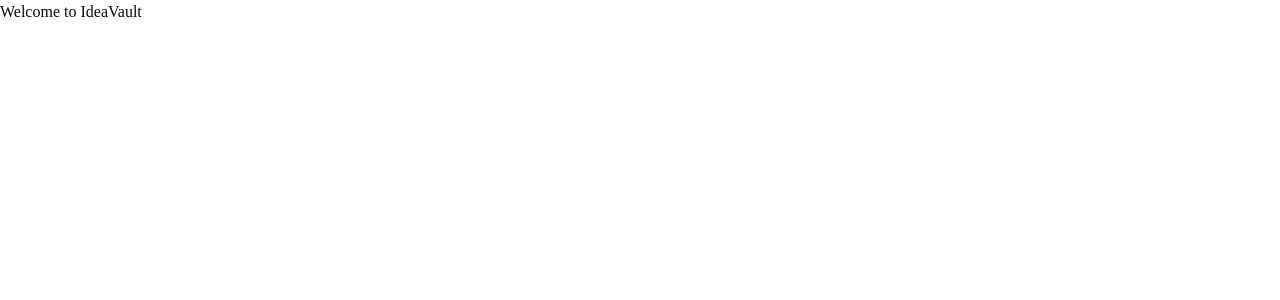
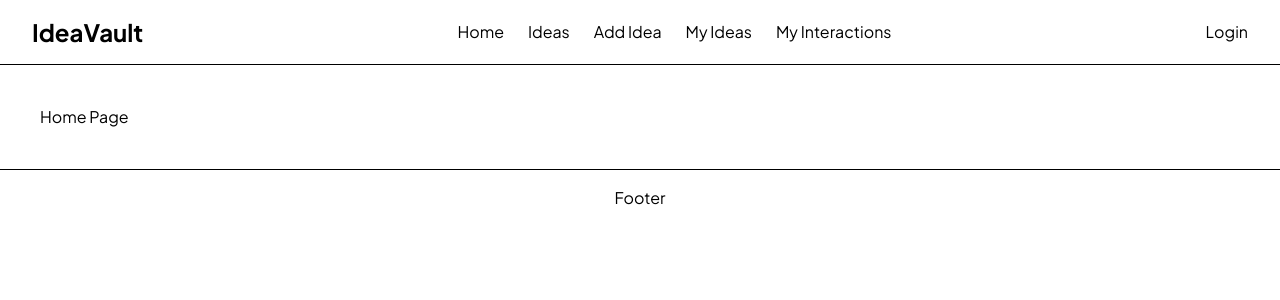
Before and after one commit to Arif7991/idea-vault-client, a Next.js app: page / in a window 1280 px wide. Shown: the top 300 px of the page. Built offline with nearby package versions, Linux system fonts and the light colour scheme.

Commit message:
Setup design system and global styles

```diff
--- /dev/null
+++ b/src/app/(main)/layout.js
@@ -0,0 +1,12 @@
+import Navbar from "@/components/shared/Navbar";
+import Footer from "@/components/shared/Footer";
+
+export default function MainLayout({ children }) {
+  return (
+    <>
+      <Navbar />
+      {children}
+      <Footer />
+    </>
+  );
+}
--- /dev/null
+++ b/src/app/(main)/page.jsx
@@ -0,0 +1,7 @@
+export default function Home() {
+  return (
+    <div className="p-10">
+      Home Page
+    </div>
+  );
+}
--- a/src/app/globals.css
+++ b/src/app/globals.css
@@ -2,129 +2,13 @@
 @import "tw-animate-css";
 @import "shadcn/tailwind.css";
 
-@custom-variant dark (&:is(.dark *));
-
-@theme inline {
-  --color-background: var(--background);
-  --color-foreground: var(--foreground);
-  --font-sans: var(--font-sans);
-  --font-mono: var(--font-geist-mono);
-  --font-heading: var(--font-sans);
-  --color-sidebar-ring: var(--sidebar-ring);
-  --color-sidebar-border: var(--sidebar-border);
-  --color-sidebar-accent-foreground: var(--sidebar-accent-foreground);
-  --color-sidebar-accent: var(--sidebar-accent);
-  --color-sidebar-primary-foreground: var(--sidebar-primary-foreground);
-  --color-sidebar-primary: var(--sidebar-primary);
-  --color-sidebar-foreground: var(--sidebar-foreground);
-  --color-sidebar: var(--sidebar);
-  --color-chart-5: var(--chart-5);
-  --color-chart-4: var(--chart-4);
-  --color-chart-3: var(--chart-3);
-  --color-chart-2: var(--chart-2);
-  --color-chart-1: var(--chart-1);
-  --color-ring: var(--ring);
-  --color-input: var(--input);
-  --color-border: var(--border);
-  --color-destructive: var(--destructive);
-  --color-accent-foreground: var(--accent-foreground);
-  --color-accent: var(--accent);
-  --color-muted-foreground: var(--muted-foreground);
-  --color-muted: var(--muted);
-  --color-secondary-foreground: var(--secondary-foreground);
-  --color-secondary: var(--secondary);
-  --color-primary-foreground: var(--primary-foreground);
-  --color-primary: var(--primary);
-  --color-popover-foreground: var(--popover-foreground);
-  --color-popover: var(--popover);
-  --color-card-foreground: var(--card-foreground);
-  --color-card: var(--card);
-  --radius-sm: calc(var(--radius) * 0.6);
-  --radius-md: calc(var(--radius) * 0.8);
-  --radius-lg: var(--radius);
-  --radius-xl: calc(var(--radius) * 1.4);
-  --radius-2xl: calc(var(--radius) * 1.8);
-  --radius-3xl: calc(var(--radius) * 2.2);
-  --radius-4xl: calc(var(--radius) * 2.6);
+@theme {
+  --color-primary: #4f46e5;
+  --color-secondary: #06b6d4;
+  --color-success: #10b981;
+  --color-warning: #f59e0b;
+  --color-danger: #f43f5e;
 }
-
-:root {
-  --background: oklch(1 0 0);
-  --foreground: oklch(0.145 0 0);
-  --card: oklch(1 0 0);
-  --card-foreground: oklch(0.145 0 0);
-  --popover: oklch(1 0 0);
-  --popover-foreground: oklch(0.145 0 0);
-  --primary: oklch(0.205 0 0);
-  --primary-foreground: oklch(0.985 0 0);
-  --secondary: oklch(0.97 0 0);
-  --secondary-foreground: oklch(0.205 0 0);
-  --muted: oklch(0.97 0 0);
-  --muted-foreground: oklch(0.556 0 0);
-  --accent: oklch(0.97 0 0);
-  --accent-foreground: oklch(0.205 0 0);
-  --destructive: oklch(0.577 0.245 27.325);
-  --border: oklch(0.922 0 0);
-  --input: oklch(0.922 0 0);
-  --ring: oklch(0.708 0 0);
-  --chart-1: oklch(0.87 0 0);
-  --chart-2: oklch(0.556 0 0);
-  --chart-3: oklch(0.439 0 0);
-  --chart-4: oklch(0.371 0 0);
-  --chart-5: oklch(0.269 0 0);
-  --radius: 0.625rem;
-  --sidebar: oklch(0.985 0 0);
-  --sidebar-foreground: oklch(0.145 0 0);
-  --sidebar-primary: oklch(0.205 0 0);
-  --sidebar-primary-foreground: oklch(0.985 0 0);
-  --sidebar-accent: oklch(0.97 0 0);
-  --sidebar-accent-foreground: oklch(0.205 0 0);
-  --sidebar-border: oklch(0.922 0 0);
-  --sidebar-ring: oklch(0.708 0 0);
+.container {
+  @apply mx-auto max-w-7xl px-4 sm:px-6 lg:px-8;
 }
-
-.dark {
-  --background: oklch(0.145 0 0);
-  --foreground: oklch(0.985 0 0);
-  --card: oklch(0.205 0 0);
-  --card-foreground: oklch(0.985 0 0);
-  --popover: oklch(0.205 0 0);
-  --popover-foreground: oklch(0.985 0 0);
-  --primary: oklch(0.922 0 0);
-  --primary-foreground: oklch(0.205 0 0);
-  --secondary: oklch(0.269 0 0);
-  --secondary-foreground: oklch(0.985 0 0);
-  --muted: oklch(0.269 0 0);
-  --muted-foreground: oklch(0.708 0 0);
-  --accent: oklch(0.269 0 0);
-  --accent-foreground: oklch(0.985 0 0);
-  --destructive: oklch(0.704 0.191 22.216);
-  --border: oklch(1 0 0 / 10%);
-  --input: oklch(1 0 0 / 15%);
-  --ring: oklch(0.556 0 0);
-  --chart-1: oklch(0.87 0 0);
-  --chart-2: oklch(0.556 0 0);
-  --chart-3: oklch(0.439 0 0);
-  --chart-4: oklch(0.371 0 0);
-  --chart-5: oklch(0.269 0 0);
-  --sidebar: oklch(0.205 0 0);
-  --sidebar-foreground: oklch(0.985 0 0);
-  --sidebar-primary: oklch(0.488 0.243 264.376);
-  --sidebar-primary-foreground: oklch(0.985 0 0);
-  --sidebar-accent: oklch(0.269 0 0);
-  --sidebar-accent-foreground: oklch(0.985 0 0);
-  --sidebar-border: oklch(1 0 0 / 10%);
-  --sidebar-ring: oklch(0.556 0 0);
-}
-
-@layer base {
-  * {
-    @apply border-border outline-ring/50;
-  }
-  body {
-    @apply bg-background text-foreground;
-  }
-  html {
-    @apply font-sans;
-  }
-}
--- a/src/app/layout.js
+++ b/src/app/layout.js
@@ -1,28 +1,24 @@
-import { Geist, Geist_Mono } from "next/font/google";
+import { Plus_Jakarta_Sans } from "next/font/google";
 import "./globals.css";
 
-const geistSans = Geist({
-  variable: "--font-geist-sans",
-  subsets: ["latin"],
-});
-
-const geistMono = Geist_Mono({
-  variable: "--font-geist-mono",
+const jakarta = Plus_Jakarta_Sans({
   subsets: ["latin"],
 });
 
 export const metadata = {
-  title: "Create Next App",
-  description: "Generated by create next app",
+   title: {
+    default: "IdeaVault",
+    template: "%s | IdeaVault",
+  },
+  description: "Startup Idea Sharing Platform",
 };
 
 export default function RootLayout({ children }) {
   return (
-    <html
-      lang="en"
-      className={`${geistSans.variable} ${geistMono.variable} h-full antialiased`}
-    >
-      <body className="min-h-full flex flex-col">{children}</body>
+    <html lang="en" className="h-full antialiased">
+      <body className={`${jakarta.className} min-h-full flex flex-col`}>
+        {children}
+      </body>
     </html>
   );
 }
--- /dev/null
+++ b/src/app/not-found.js
@@ -0,0 +1,7 @@
+export default function NotFound() {
+  return (
+    <div className="flex h-screen items-center justify-center">
+      <h1 className="text-3xl font-bold">404 | Page Not Found</h1>
+    </div>
+  );
+}
--- a/src/app/page.js
+++ /dev/null
@@ -1,7 +0,0 @@
-export default function Home() {
-  return (
-    <main>
-      <h1>Welcome to IdeaVault</h1>
-    </main>
-  );
-}
--- /dev/null
+++ b/src/components/shared/Footer.jsx
@@ -0,0 +1,7 @@
+export default function Footer() {
+  return (
+    <footer className="border-t p-4 text-center">
+      Footer
+    </footer>
+  );
+}
--- /dev/null
+++ b/src/components/shared/Navbar.jsx
@@ -0,0 +1,32 @@
+import Link from "next/link";
+
+export default function Navbar() {
+  return (
+    <nav className="border-b">
+      <div className="container flex h-16 items-center justify-between">
+        {/* Logo */}
+        <Link href="/" className="text-2xl font-bold">
+          IdeaVault
+        </Link>
+
+        {/* Menu */}
+        <div className="flex items-center gap-6">
+          <Link href="/">Home</Link>
+
+          <Link href="/ideas">Ideas</Link>
+
+          <Link href="/dashboard/add-idea">Add Idea</Link>
+
+          <Link href="/dashboard/my-ideas">My Ideas</Link>
+
+          <Link href="/dashboard/my-interactions">
+            My Interactions
+          </Link>
+        </div>
+
+        {/* Right Side */}
+        <Link href="/login">Login</Link>
+      </div>
+    </nav>
+  );
+}
```
